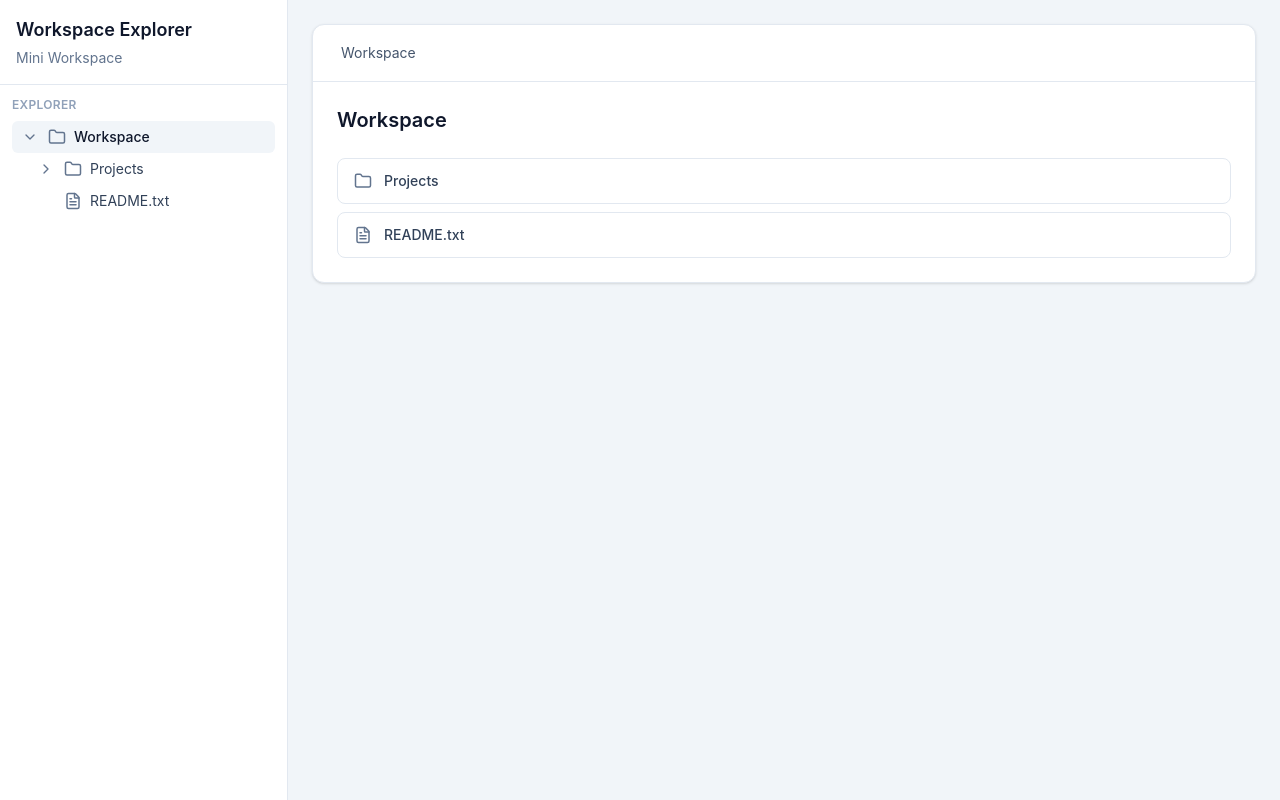
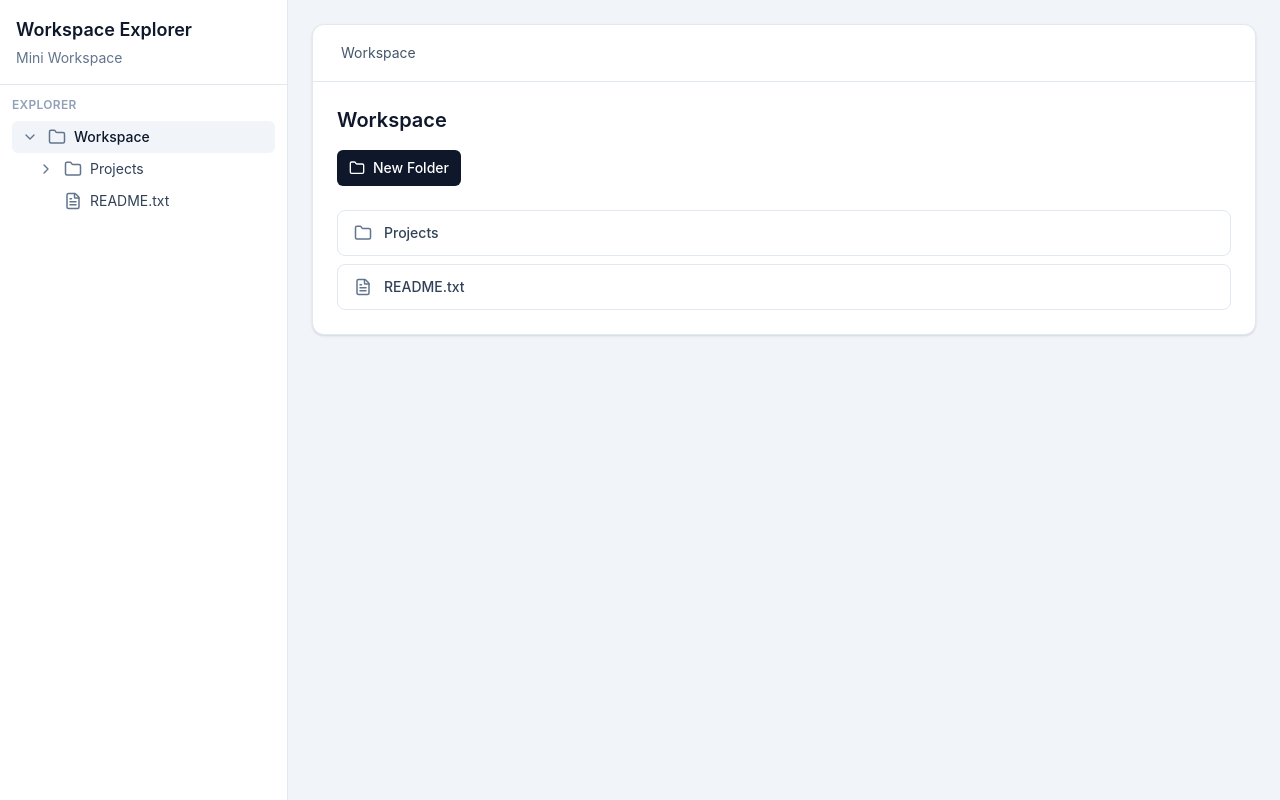
Before and after one commit to samia-oishi/mini-workspace-explorer, a React (Vite) app: page / in a window 1280 px wide. Built offline with nearby package versions, Linux system fonts and the light colour scheme.

Commit message:
new folder can be added

```diff
--- a/src/App.tsx
+++ b/src/App.tsx
@@ -2,6 +2,7 @@ import { useEffect, useState } from "react";
 import type { WorkspaceItem } from "./types/workspace";
 import FileTree from "./components/FileTree";
 import MainPanel from "./components/MainPanel";
+import { createId } from "./utils/workspace";
 
 import { loadWorkspace, saveWorkspace } from "./utils/storage";
 
@@ -81,6 +82,28 @@ function App() {
     setSelectedFolderId(id);
     setSelectedFileId(null);
   };
+  const handleCreateFolder = () => {
+    const name = window.prompt("Enter folder name:");
+
+    if (!name) {
+      return;
+    }
+
+    const trimmedName = name.trim();
+
+    if (!trimmedName) {
+      return;
+    }
+
+    const newFolder: WorkspaceItem = {
+      id: createId(),
+      name: trimmedName,
+      type: "folder",
+      parentId: selectedFolderId,
+    };
+
+    setItems((currentItems) => [...currentItems, newFolder]);
+  };
   return (
     <div className="flex h-screen bg-slate-100 text-slate-900">
       <aside className="w-72 border-r border-slate-200 bg-white">
@@ -110,6 +133,7 @@ function App() {
         items={items}
         selectedFolderId={selectedFolderId}
         onNavigate={handleNavigate}
+        onCreateFolder={handleCreateFolder}
       />
     </div>
   );
--- a/src/components/MainPanel.tsx
+++ b/src/components/MainPanel.tsx
@@ -1,31 +1,27 @@
 import type { WorkspaceItem } from "../types/workspace";
 import { getChildren } from "../utils/workspace";
-import { FileText, Folder } from "lucide-react";
+import { FileText, Folder, FilePlus } from "lucide-react";
 import FolderPath from "./FolderPath";
 
 interface MainPanelProps {
   items: WorkspaceItem[];
   selectedFolderId: string;
   onNavigate: (id: string) => void;
+  onCreateFolder: () => void;
 }
-
 function MainPanel({
   items,
   selectedFolderId,
   onNavigate,
+  onCreateFolder,
 }: MainPanelProps) {
-  const selectedFolder = items.find(
-    (item) => item.id === selectedFolderId,
-  );
+  const selectedFolder = items.find((item) => item.id === selectedFolderId);
 
   if (!selectedFolder) {
     return null;
   }
 
-  const children = getChildren(
-    items,
-    selectedFolderId,
-  );
+  const children = getChildren(items, selectedFolderId);
 
   return (
     <main className="flex-1 overflow-auto p-6">
@@ -42,12 +38,18 @@ function MainPanel({
           <h2 className="text-xl font-semibold text-slate-900">
             {selectedFolder.name}
           </h2>
+          <button
+            type="button"
+            onClick={onCreateFolder}
+            className="mt-4 inline-flex items-center gap-2 rounded-md bg-slate-900 px-3 py-2 text-sm font-medium text-white hover:bg-slate-800"
+          >
+            <Folder size={16} />
+            New Folder
+          </button>
 
           <div className="mt-6 space-y-2">
             {children.length === 0 ? (
-              <p className="text-sm text-slate-500">
-                This folder is empty.
-              </p>
+              <p className="text-sm text-slate-500">This folder is empty.</p>
             ) : (
               children.map((child) => (
                 <div
```
